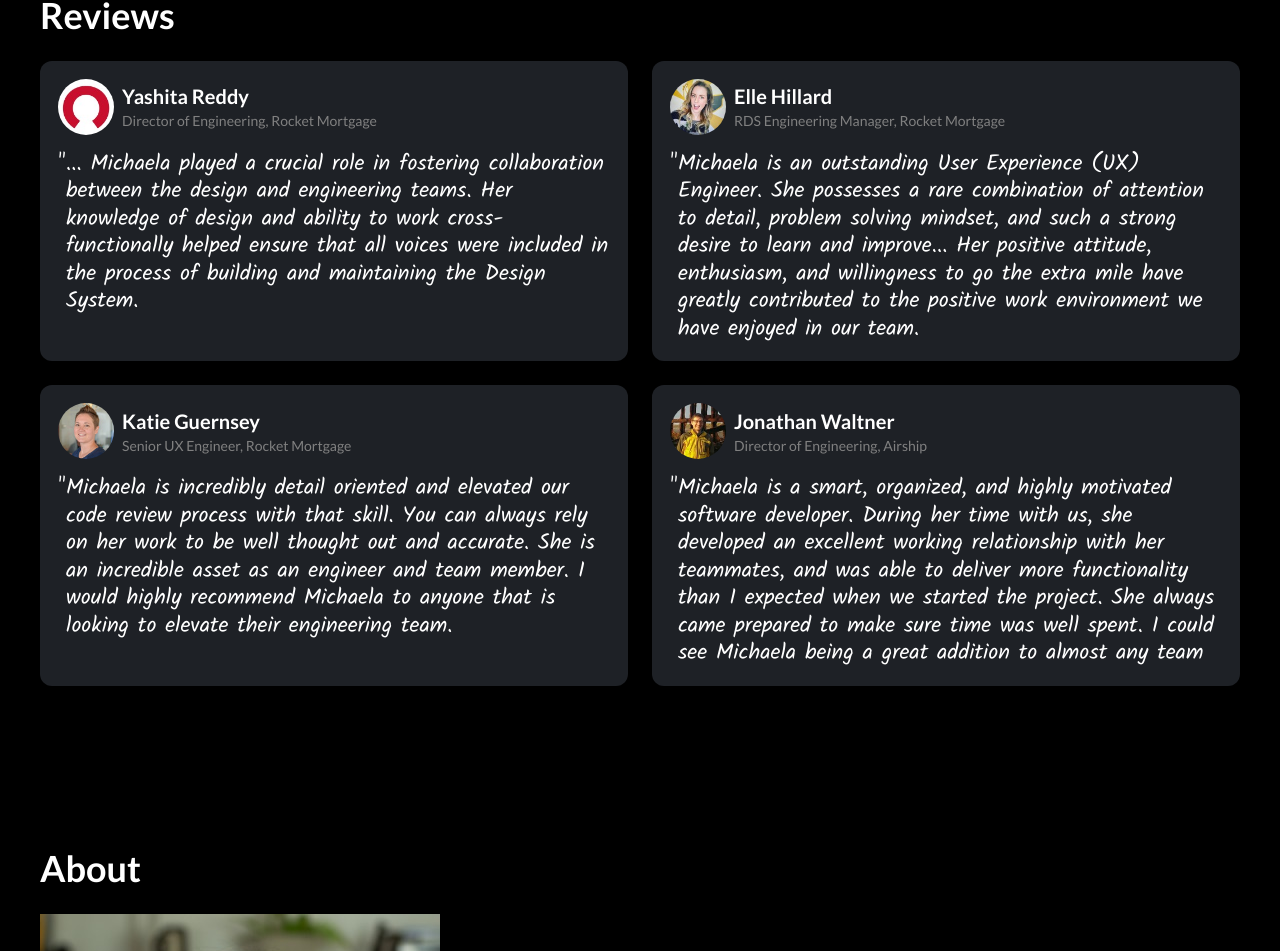
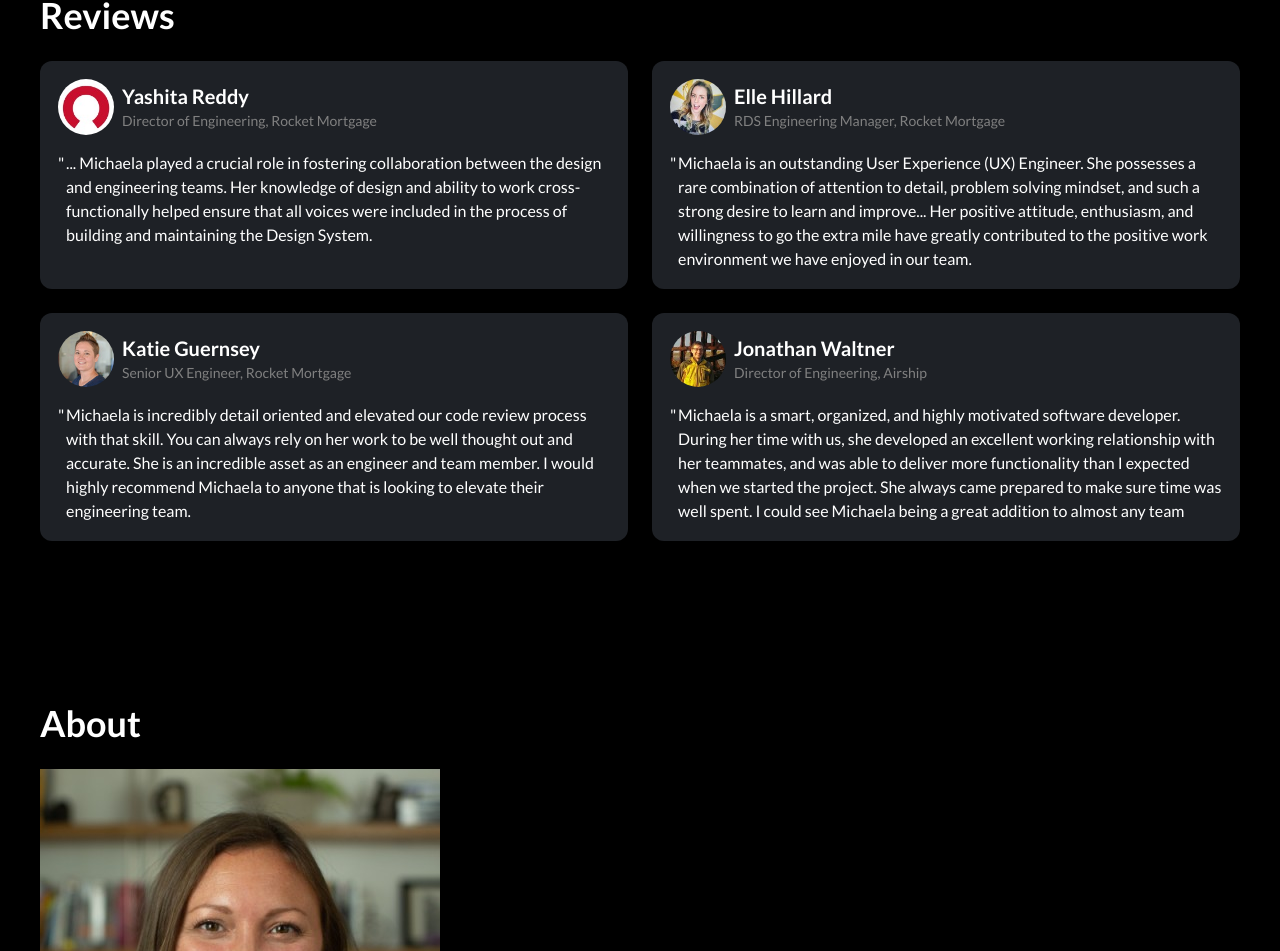
Before and after one commit to Michaela-Davis/portfolio_2024, a React (Create React App) app: page / in a window 1280 px wide. Shown: the part 2586-3537 px from the top of the page. Built offline with nearby package versions, Linux system fonts and the light colour scheme; a web font is replaced by a local one.

Commit message:
🎨 Update projects section styling

```diff
--- a/src/components/Review.tsx
+++ b/src/components/Review.tsx
@@ -24,5 +24,3 @@ export const Review: React.FC<ReviewProps> = ({ imgURL, imgAlt, name, title, rev
     </div>
   );
 }
-
-// TO DO: reviews wrapper
--- a/src/components/review.css
+++ b/src/components/review.css
@@ -36,9 +36,8 @@
 .review__body {
   margin-left: 8px;
   position: relative;
-  font-size: 22px;
-  font-family: "Kalam", cursive;
-  line-height: 1.25;
+  font-size: 16px;
+  line-height: 1.50;
 }
 
 .review__body::before {
```
